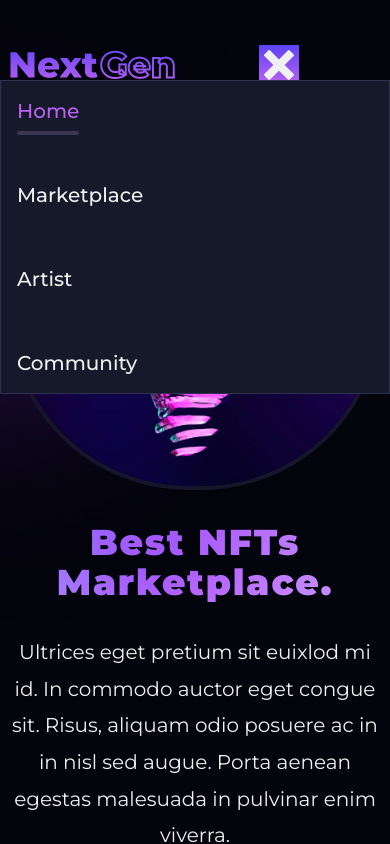
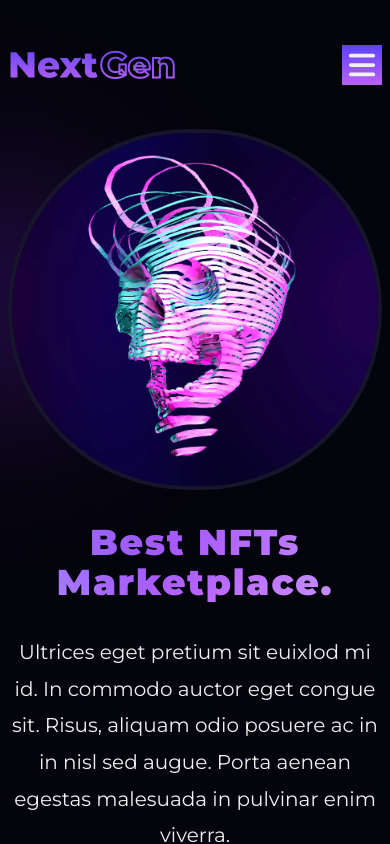
Before and after one commit to Riajul-56/NextGen, a React (Vite) app: page / in a window 390 px wide. Shown: the top 844 px of the page. Built offline with nearby package versions, Linux system fonts and the light colour scheme.

Commit message:
Navbar responsive completed

```diff
--- a/src/sections/Navbar.jsx
+++ b/src/sections/Navbar.jsx
@@ -28,9 +28,9 @@ let menu = [
 
 const Navbar = () => {
   const [navShow, setNavShow] = useState(false);
-  const handleNav=()=>{
+  const handleNav = () => {
     setNavShow(!navShow);
-  }
+  };
   return (
     <nav className="py-[42px] relative z-50 px-2 MyXl:px-0">
       <Container>
@@ -42,12 +42,13 @@ const Navbar = () => {
             className="lg:hidden block text-3xl btnlinear"
             onClick={handleNav}
           >
-            {navShow ? <FaBars /> : <ImCross />}
+            {navShow ? <ImCross /> : <FaBars />}
           </div>
-          <menu>
-            <ul className="flex gap-14 flex-col lg:hidden bg-[#16192A] border border-[#2E3150] absolute top-20 left-0 w-full py-4 px-4 z-[100]">
+          {navShow && (
+            <menu className="flex gap-5 flex-col lg:hidden bg-[#16192A] border border-white absolute top-25 right-5 w-[80vw] py-4 px-4 rounded-2xl z-50">
+              <ul>
                 {menu.map((item, index) => (
-                <li key={item.name}>
+                  <li key={item.name} className="mt-4 mb-4">
                     <NavLink
                       to={item.link}
                       className={({ isActive }) =>
@@ -58,10 +59,19 @@ const Navbar = () => {
                     </NavLink>
                   </li>
                 ))}
+                <Flex className="gap-[17px] lg:hidden flex-col">
+                  <Button text={"log in"} className="text-center" />
+                  <Button
+                    text={"Sign up"}
+                    className="text-center"
+                    bgShow={false}
+                  />
+                </Flex>
               </ul>
             </menu>
+          )}
 
-          <menu className="hidden xl:block">
+          <menu className="hidden lg:block">
             <ul className="flex gap-14 ">
               {menu.map((item, index) => (
                 <li key={item.name}>
```
Lines whose indentation alone changed are shown as unchanged.
